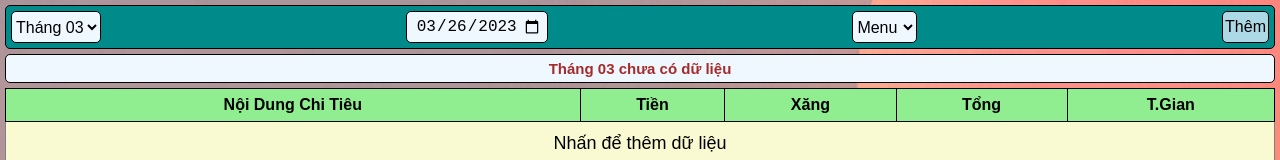
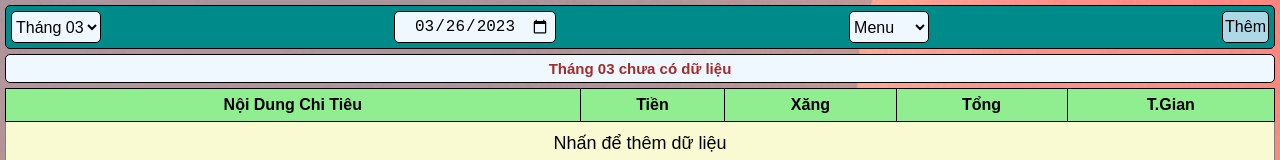
Before and after one commit to PMi-Pro/ChiTieu, a plain HTML site: page index.html in a window 1280 px wide. Shown: the top 160 px of the page. Drawn offline with Linux system fonts and the light colour scheme.

Commit message:
Update index.html

```diff
--- a/index.html
+++ b/index.html
@@ -52,8 +52,8 @@
         <option value="11">Tháng 11</option>
         <option value="12">Tháng 12</option>
       </select>
-      <input type="date" id="date" onchange="dateChange(event)" style="width: 130px; height: 20px">
-      <select id="tuyChon" onchange="tuyChon()" style="width: 65px">
+      <input type="date" id="date" onchange="dateChange(event)" style="width: 150px; height: 20px">
+      <select id="tuyChon" onchange="tuyChon()" style="width: 80px">
         <option value="menu" selected disabled hidden>Menu</option>
         <option value="tangca" disabled hidden>Đến Trang Tăng Ca</option>
         <option value="thongke">Thống Kê</option>
```
